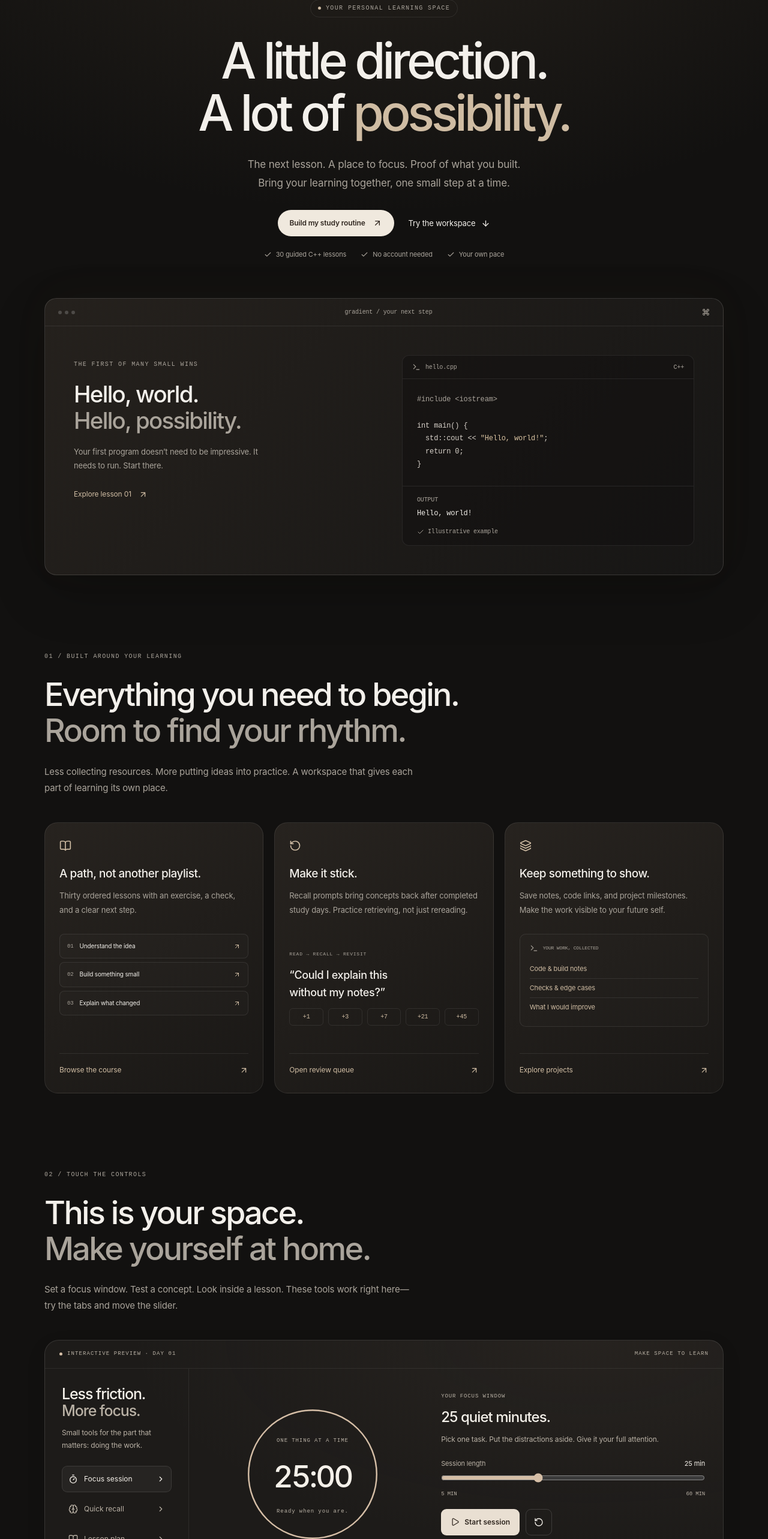
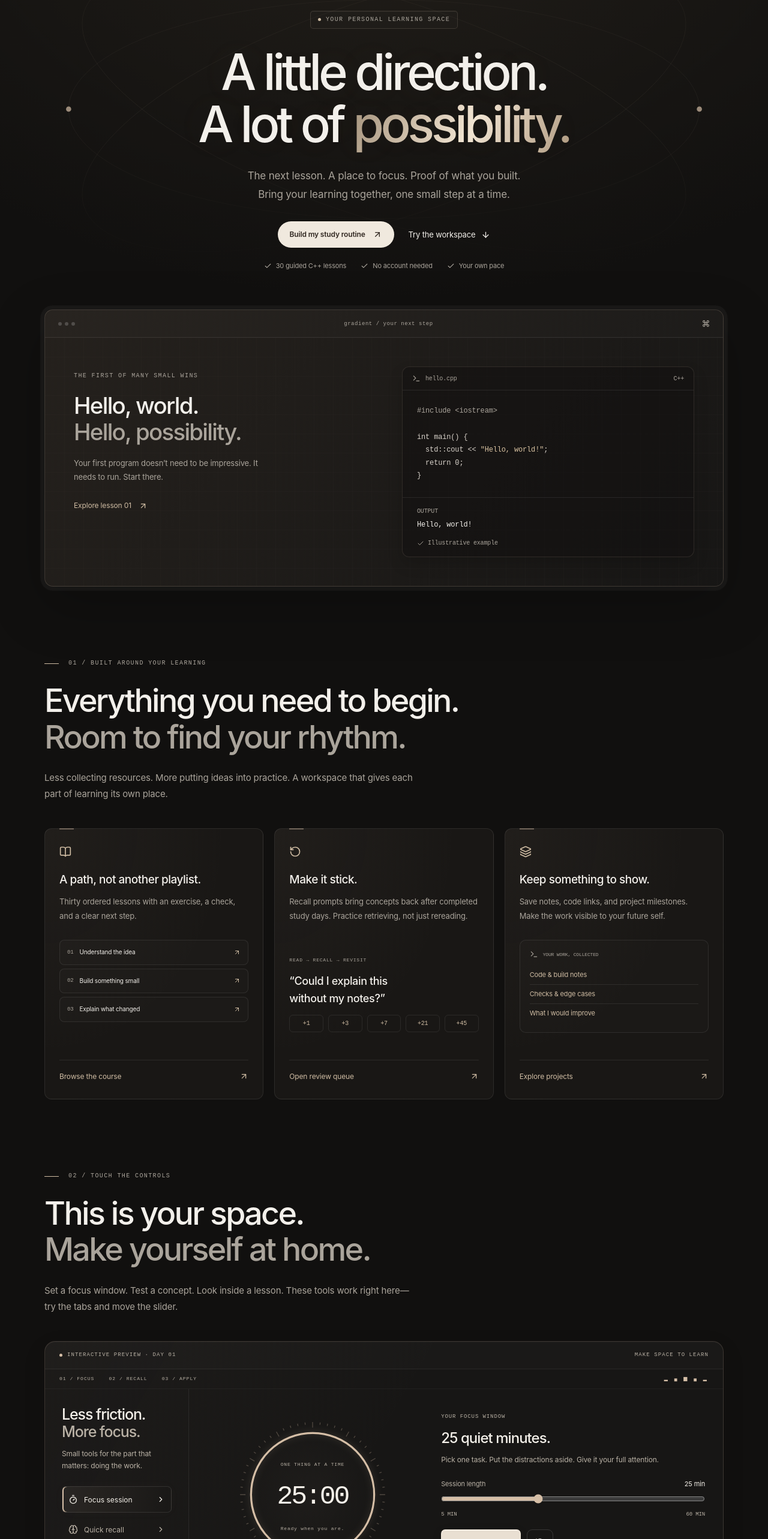
Before and after one commit to Charan610/Gradient, a Next.js app: page / in a window 1280 px wide. Shown: the part 192-2758 px from the top of the page at 60% size. Built offline with nearby package versions, Linux system fonts and the light colour scheme.

Commit message:
style: add futuristic precision panels and reactive surface lighting

```diff
--- a/src/app/Home.module.scss
+++ b/src/app/Home.module.scss
@@ -36,3 +36,21 @@
 @media(max-width:1180px) { .nav { margin:0 24px; } .footer { margin:0 24px; } }
 @media(max-width:850px) { .nav nav { display:none; } .windowContent { padding:30px; gap:24px; } .features { grid-template-columns:1fr; gap:16px; } .feature { display:grid; grid-template-columns:1fr 1fr; gap:0 24px; > svg,h3,> p { grid-column:1; } .miniList,.recallVisual,.evidenceVisual { grid-column:2; grid-row:1 / span 3; margin:0 0 20px; } .featureLink { grid-column:1 / -1; } } .ownership { gap:30px; } .section { padding-top:88px; } }
 @media(max-width:580px) { .home { padding-top:12px; } .nav { margin:0 12px; padding-left:16px; top:10px; gap:8px; min-height:58px; } .brand { font-size:16px; > span { font-size:22px; } } .navAction { padding:10px 14px; font-size:11px; gap:6px; } .hero { padding:70px 20px 0; } .hero h1 { font-size:48px; } .heroLabel { font-size:8px; } .desktopBreak { display:none; } .heroWindow { margin-top:40px; } .windowContent { grid-template-columns:1fr; padding:26px 20px; } .windowIntro h2 { font-size:32px; } .section { padding:80px 20px 0; } .feature { display:flex; .miniList,.recallVisual,.evidenceVisual { margin:24px 0; } } .ownership { grid-template-columns:1fr; gap:30px; } .backupCard { padding:26px; } .footer { flex-direction:column; align-items:flex-start; } .closing { padding:100px 20px; } }
+
+// Precision-grid atmosphere and orbital framing in warm metal tones.
+.home { background:radial-gradient(ellipse 80% 700px at 50% 0,#bca17919,transparent),#11100f; }
+.hero { position:relative; isolation:isolate; padding-top:110px; }
+.hero > :not(.orbital) { position:relative; }
+.orbital { position:absolute; top:5px; left:0; width:100%; pointer-events:none; z-index:-1; opacity:.7; mask-image:linear-gradient(#0008,#000,transparent); svg { width:100%; stroke:#d5bea620; stroke-width:.7; } circle { fill:#d5bea6; stroke:none; } }
+.heroCoordinates { display:flex; justify-content:space-between; font:8px monospace; color:#aaa49b; letter-spacing:.12em; margin:-65px 0 65px; }
+.hero h1 { text-shadow:0 0 70px #d5bea612; em { background:linear-gradient(115deg,#a3917a,#f2e5d3 55%,#ae9980); background-clip:text; -webkit-background-clip:text; color:transparent; } }
+.heroLabel { border-radius:5px; background:#ffffff04; border-color:#d5bea62b; box-shadow:inset 0 1px 0 #ffffff09; }
+.nav { border-color:#d5bea624; background:#151412d9; box-shadow:inset 0 1px 0 #ffffff08,0 8px 40px #00000040; }
+.heroWindow { border-radius:14px; border-color:#d5bea62f; box-shadow:0 0 0 6px #ffffff02,0 0 0 7px #ffffff07,0 30px 90px #00000040; }
+.windowBar { background:#ffffff03; font-size:9px; letter-spacing:.06em; }
+.windowContent { background-image:linear-gradient(#d5bea605 1px,transparent 1px),linear-gradient(90deg,#d5bea605 1px,transparent 1px); background-size:32px 32px; }
+.codeCard { box-shadow:0 12px 24px #00000025; border-color:#d5bea623; }
+.feature { position:relative; border-radius:12px; background:radial-gradient(ellipse at 0 0,#d5bea60b,transparent 60%),#191715; &::before { content:''; width:24px; height:2px; position:absolute; top:-1px; left:24px; background:#d5bea670; transition:width 250ms var(--ease-out); } &:hover::before { width:70px; } }
+.sectionIntro .label { display:flex; align-items:center; gap:16px; &::before { content:''; width:24px; height:1px; background:var(--home-accent); } }
+.backupCard { border-radius:12px; box-shadow:inset 0 1px 0 #ffffff09; }
+@media(max-width:580px) { .hero { padding-top:70px; } .heroCoordinates { margin:-35px 0 36px; font-size:7px; span:last-child { display:none; } } .orbital { top:85px; width:130%; left:-15%; } .hero { overflow:hidden; } }
--- a/src/app/page.tsx
+++ b/src/app/page.tsx
@@ -1,5 +1,6 @@
 import Link from 'next/link';
 import { ArrowDown, ArrowUpRight, BookOpen, Check, Command, Layers, LockKeyhole, RotateCcw, Terminal } from 'lucide-react';
+import { ReactiveSurface } from '@/components/ui/ReactiveSurface';
 import { ScrollReveal } from '@/components/studio/ScrollReveal';
 import { LearningStudio } from '@/components/studio/LearningStudio';
 import { LEARNING_DAYS } from '@/lib/db/curriculum-data';
@@ -16,18 +17,20 @@ export default function HomePage() {
       </header>
       <main id="main">
         <section className={styles.hero}>
+          <div className={styles.orbital} aria-hidden="true"><svg viewBox="0 0 1100 520" fill="none"><ellipse cx="550" cy="260" rx="490" ry="170" /><ellipse cx="550" cy="260" rx="490" ry="170" transform="rotate(-18 550 260)" /><ellipse cx="550" cy="260" rx="490" ry="170" transform="rotate(18 550 260)" /><circle cx="60" cy="260" r="4" /><circle cx="1040" cy="260" r="4" /></svg></div>
+          <div className={styles.heroCoordinates} aria-hidden="true"><span>GR / LEARNING SYSTEM</span><span>DESIGNED FOR YOUR NEXT STEP ↗</span></div>
           <div className={styles.heroLabel}><span /> YOUR PERSONAL LEARNING SPACE</div>
           <h1>A little direction.<br />A lot of <em>possibility.</em></h1>
           <p>The next lesson. A place to focus. Proof of what you built.<br className={styles.desktopBreak} /> Bring your learning together, one small step at a time.</p>
           <div className={styles.heroActions}><Link href="/sign-up" className={styles.cta}>Build my study routine <ArrowUpRight size={16} /></Link><a href="#studio" className={styles.quietLink}>Try the workspace <ArrowDown size={15} /></a></div>
           <div className={styles.heroFacts}><span><Check size={13} />30 guided C++ lessons</span><span><Check size={13} />No account needed</span><span><Check size={13} />Your own pace</span></div>
-          <div className={styles.heroWindow}>
+          <ReactiveSurface className={styles.heroWindow}>
             <div className={styles.windowBar}><span><i /><i /><i /></span><span>gradient / your next step</span><Command size={13} /></div>
             <div className={styles.windowContent}>
               <div className={styles.windowIntro}><span className={styles.label}>THE FIRST OF MANY SMALL WINS</span><h2>Hello, world.<br /><span>Hello, possibility.</span></h2><p>Your first program doesn’t need to be impressive. It needs to run. Start there.</p><Link href="/app/learn/P0/P0-D01">Explore lesson 01 <ArrowUpRight size={15} /></Link></div>
               <div className={styles.codeCard}><div><Terminal size={14} /><span>hello.cpp</span><span>C++</span></div><pre><code><span>#include &lt;iostream&gt;</span>{'\n\n'}int main() {'{'}{'\n'}  std::cout &lt;&lt; <b>"Hello, world!"</b>;{'\n'}  return 0;{'\n'}{'}'}</code></pre><div className={styles.terminal}><span>OUTPUT</span><p>Hello, world!</p><span><Check size={12} /> Illustrative example</span></div></div>
             </div>
-          </div>
+          </ReactiveSurface>
         </section>
 
         <section id="features" className={styles.section}>
--- a/src/components/studio/LearningStudio.module.scss
+++ b/src/components/studio/LearningStudio.module.scss
@@ -37,3 +37,18 @@
 .studio { container-type:inline-size; }
 @container(max-width:850px) { .layout { grid-template-columns:1fr; } .navigation { border-right:0; border-bottom:1px solid #ffffff12; padding:14px 20px; h2, > p { display:none; } } .tabs { flex-direction:row; button { flex:1; justify-content:center; > svg:last-child { display:none; } } } }
 @container(max-width:520px) { .focusView { grid-template-columns:1fr; } .dial { width:185px; } .topline > span:last-child { display:none; } }
+
+// Instrument-panel detail, kept quiet enough for sustained reading.
+.studio { border-radius:18px; border-color:#d5bea62e; background:linear-gradient(120deg,#d5bea608,transparent 50%),#171615; box-shadow:inset 0 1px 0 #ffffff0a,0 14px 40px #00000016; }
+.topline { background:#ffffff03; }
+.instrumentBar { display:flex; align-items:center; gap:24px; padding:10px 24px; border-bottom:1px solid #ffffff0b; font:8px/1.5 monospace; letter-spacing:.13em; color:#b9b1a5; }
+.signal { margin-left:auto; color:var(--studio-accent); letter-spacing:3px; }
+.panel { background-image:radial-gradient(#d5bea612 .7px,transparent .7px); background-size:18px 18px; }
+.dial { width:min(100%,260px); border-radius:50%; background:radial-gradient(circle,#d5bea609,transparent 65%); strong { font-family:monospace; font-weight:400; font-size:clamp(32px,3.5vw,46px); letter-spacing:-.07em; } .micro { font-size:8px; } }
+.ticks { stroke:#d5bea64a; stroke-width:1; }
+.arc { stroke-width:2.5; filter:drop-shadow(0 0 4px #d5bea640); }
+.dial[data-running=true] { box-shadow:0 0 42px #d5bea60a; .arc { stroke:#f0dfc6; } }
+.tabs button { border-radius:7px; &[aria-selected=true] { box-shadow:inset 2px 0 var(--studio-accent),0 0 20px #d5bea606; background:linear-gradient(90deg,#d5bea614,transparent); } }
+.primary { border-radius:7px; border:1px solid #fff7e94d; box-shadow:inset 0 1px 0 #ffffff70,0 4px 15px #00000020; }
+.recallView,.planView { background:#17161580; border:1px solid #ffffff0b; border-radius:12px; padding:20px; }
+@container(max-width:520px) { .instrumentBar { gap:14px; font-size:7px; padding:10px 20px; } .signal { display:none; } .dial { width:210px; } .recallView,.planView { padding:14px; } }
--- a/src/components/studio/LearningStudio.tsx
+++ b/src/components/studio/LearningStudio.tsx
@@ -5,6 +5,7 @@ import Link from 'next/link';
 import { ArrowUpRight, BookOpen, Brain, Check, ChevronRight, Pause, Play, RotateCcw, Timer } from 'lucide-react';
 import { LearningDay } from '@/lib/db/types';
 import { STUDY_GUIDANCE } from '@/lib/db/study-guidance';
+import { ReactiveSurface } from '@/components/ui/ReactiveSurface';
 import styles from './LearningStudio.module.scss';
 
 type View = 'focus' | 'recall' | 'plan';
@@ -52,8 +53,9 @@ export function LearningStudio({ day, preview = false }: { day: LearningDay; pre
   const progress = 1 - remaining / (minutes * 60);
 
   return (
-    <section className={styles.studio} aria-label={preview ? 'Interactive workspace preview' : 'Study tools'}>
+    <ReactiveSurface className={styles.studio} label={preview ? 'Interactive workspace preview' : 'Study tools'}>
       <div className={styles.topline}><span><span className={styles.dot} />{preview ? 'INTERACTIVE PREVIEW · DAY 01' : `STUDY STUDIO · DAY ${String(day.sequence_index).padStart(2, '0')}`}</span><span>MAKE SPACE TO LEARN</span></div>
+      <div className={styles.instrumentBar} aria-hidden="true"><span>01 / FOCUS</span><span>02 / RECALL</span><span>03 / APPLY</span><span className={styles.signal}>▂ ▄ ▆ ▄ ▂</span></div>
       <div className={styles.layout}>
         <div className={styles.navigation}>
           <h2>Less friction.<br /><span>More focus.</span></h2>
@@ -68,8 +70,8 @@ export function LearningStudio({ day, preview = false }: { day: LearningDay; pre
         <div className={styles.panel} role="tabpanel" id={`${id}-panel`} aria-labelledby={`${id}-${view}`} tabIndex={0}>
           <div key={view} className={styles.panelContent}>
             {view === 'focus' && <div className={styles.focusView}>
-              <div className={styles.dial}>
-                <svg viewBox="0 0 200 200" aria-hidden="true"><circle className={styles.track} cx="100" cy="100" r="89" /><circle className={styles.arc} cx="100" cy="100" r="89" strokeDasharray={559.2} strokeDashoffset={559.2 * progress} /></svg>
+              <div className={styles.dial} data-running={running}>
+                <svg viewBox="0 0 200 200" aria-hidden="true"><g className={styles.ticks}>{Array.from({ length: 60 }, (_, index) => <line key={index} x1="100" y1="7" x2="100" y2={index % 5 === 0 ? '14' : '10'} transform={`rotate(${index * 6} 100 100)`} />)}</g><circle className={styles.track} cx="100" cy="100" r="79" /><circle className={styles.arc} cx="100" cy="100" r="79" strokeDasharray={496.4} strokeDashoffset={496.4 * progress} /></svg>
                 <div><span className={styles.micro}>{running ? 'IN YOUR FLOW' : remaining === 0 ? 'SESSION COMPLETE' : 'ONE THING AT A TIME'}</span><strong role="timer" aria-label={`${Math.floor(remaining / 60)} minutes ${remaining % 60} seconds remaining`}>{formatted}</strong><span className={styles.micro}>{running ? 'You’ve got this.' : remaining === 0 ? 'Take a breath. Then reflect.' : 'Ready when you are.'}</span></div>
               </div>
               <div className={styles.focusControls}>
@@ -101,6 +103,6 @@ export function LearningStudio({ day, preview = false }: { day: LearningDay; pre
           </div>
         </div>
       </div>
-    </section>
+    </ReactiveSurface>
   );
 }
--- a/src/components/today/DayHero.module.scss
+++ b/src/components/today/DayHero.module.scss
@@ -99,3 +99,6 @@
 .metaItem { font-family: inherit; }
 .heroArt { position: absolute; pointer-events: none; right: -8px; bottom: -20px; width: 200px; height: 220px; transform: rotate(-12deg); border: 1px solid #ffffff15; background: #ffffff03; border-radius: 24px; display: flex; flex-direction: column; align-items: center; justify-content: center; color: #ffffff0c; strong { font-size: 120px; line-height: 1; letter-spacing: -.08em; } span { font: 8px monospace; letter-spacing: .2em; } }
 @media(max-width:600px) { .heroArt { display: none; } .title { margin-top: 16px; } }
+.heroCard { border-radius:14px; background:radial-gradient(ellipse at 100% 0,#b49a7d1a,transparent 65%),linear-gradient(110deg,#302722,#201c19); border-color:#d5bea633; box-shadow:inset 0 1px 0 #ffffff0b,0 8px 24px #30281c12; }
+.eyebrow::before { content:'[ '; color:#d5bea6; } .eyebrow::after { content:' ]'; color:#d5bea6; }
+.heroArt { border-radius:12px; background-image:linear-gradient(#ffffff05 1px,transparent 1px),linear-gradient(90deg,#ffffff05 1px,transparent 1px); background-size:16px 16px; }
--- /dev/null
+++ b/src/components/ui/ReactiveSurface.module.scss
@@ -0,0 +1,3 @@
+.surface { position:relative; isolation:isolate; }
+.surface::after { content:''; position:absolute; inset:0; border-radius:inherit; pointer-events:none; z-index:2; opacity:0; background:radial-gradient(420px circle at var(--light-x,50%) var(--light-y,50%), #ead0a90e, transparent 75%); transition:opacity 300ms ease; }
+@media(hover:hover) and (prefers-reduced-motion:no-preference) { .surface:hover::after { opacity:1; } }
--- /dev/null
+++ b/src/components/ui/ReactiveSurface.tsx
@@ -0,0 +1,24 @@
+'use client';
+
+import { useEffect, useRef } from 'react';
+import type { ReactNode, PointerEvent } from 'react';
+import styles from './ReactiveSurface.module.scss';
+
+/** Local pointer lighting, without React renders on every pointer movement. */
+export function ReactiveSurface({ children, className = '', label }: { children: ReactNode; className?: string; label?: string }) {
+  const surface = useRef<HTMLDivElement>(null);
+  const frame = useRef<number | null>(null);
+  useEffect(() => () => { if (frame.current !== null) cancelAnimationFrame(frame.current); }, []);
+  const move = (event: PointerEvent<HTMLDivElement>) => {
+    if (event.pointerType !== 'mouse' || matchMedia('(prefers-reduced-motion: reduce)').matches) return;
+    const bounds = event.currentTarget.getBoundingClientRect();
+    const x = event.clientX - bounds.left;
+    const y = event.clientY - bounds.top;
+    if (frame.current !== null) cancelAnimationFrame(frame.current);
+    frame.current = requestAnimationFrame(() => {
+      surface.current?.style.setProperty('--light-x', `${x}px`);
+      surface.current?.style.setProperty('--light-y', `${y}px`);
+    });
+  };
+  return <div ref={surface} role={label ? 'region' : undefined} aria-label={label} className={`${styles.surface} ${className}`} onPointerMove={move}>{children}</div>;
+}
```
Also changed, not shown: 1 other file (tests, documents, lock files or other folders).
